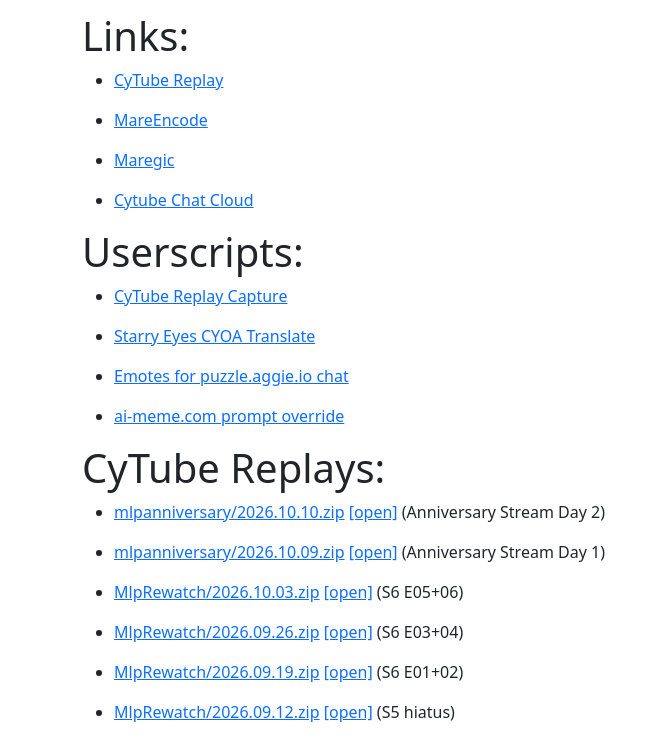
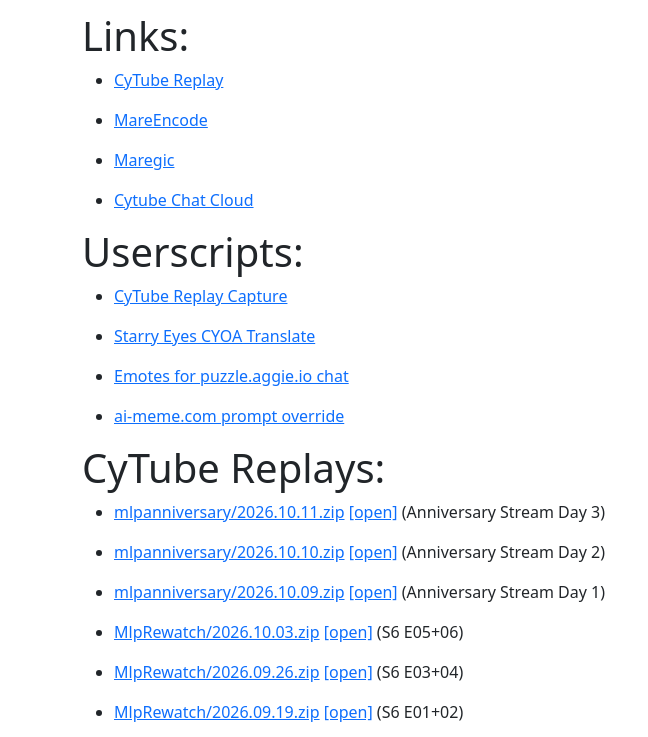
Before and after one commit to firlin123/mare, a website: page static/index.html in a window 1280 px wide. Shown: the part 60-797 px from the top of the page, without its empty margins (0-648 px from the left). Drawn offline with nearby package versions, Linux system fonts and the light colour scheme.

Commit message:
mlpanniversary/2026.10.11.zip

```diff
--- a/static/index.html
+++ b/static/index.html
@@ -46,6 +46,7 @@
         </ul>
         <h1>CyTube Replays: </h1>
         <ul>
+            <li class="mb-3"><a href="https://rp.oc4.pp.ua/0_PublicData/Replays/mlpanniversary/2026.10.11.zip">mlpanniversary/2026.10.11.zip</a> <a href="https://firlin123.github.io/cytube-replay/load?zip=https://rp.oc4.pp.ua/0_PublicData/Replays/mlpanniversary/2026.10.11.zip">[open]</a> (Anniversary Stream Day 3)</li>
             <li class="mb-3"><a href="https://rp.oc4.pp.ua/0_PublicData/Replays/mlpanniversary/2026.10.10.zip">mlpanniversary/2026.10.10.zip</a> <a href="https://firlin123.github.io/cytube-replay/load?zip=https://rp.oc4.pp.ua/0_PublicData/Replays/mlpanniversary/2026.10.10.zip">[open]</a> (Anniversary Stream Day 2)</li>
             <li class="mb-3"><a href="https://rp.oc4.pp.ua/0_PublicData/Replays/mlpanniversary/2026.10.09.zip">mlpanniversary/2026.10.09.zip</a> <a href="https://firlin123.github.io/cytube-replay/load?zip=https://rp.oc4.pp.ua/0_PublicData/Replays/mlpanniversary/2026.10.09.zip">[open]</a> (Anniversary Stream Day 1)</li>
             <li class="mb-3"><a href="https://rp.oc4.pp.ua/0_PublicData/Replays/MlpRewatch/2026.10.03.zip">MlpRewatch/2026.10.03.zip</a> <a href="https://firlin123.github.io/cytube-replay/load?zip=https://rp.oc4.pp.ua/0_PublicData/Replays/MlpRewatch/2026.10.03.zip">[open]</a> (S6 E05+06)</li>
```
